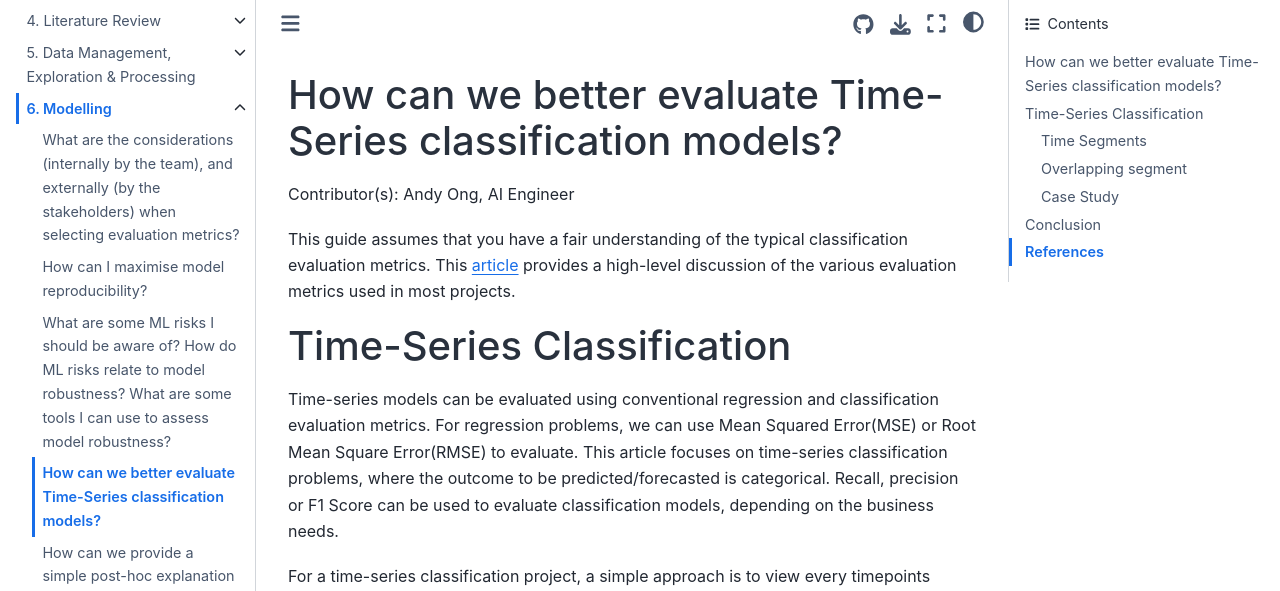
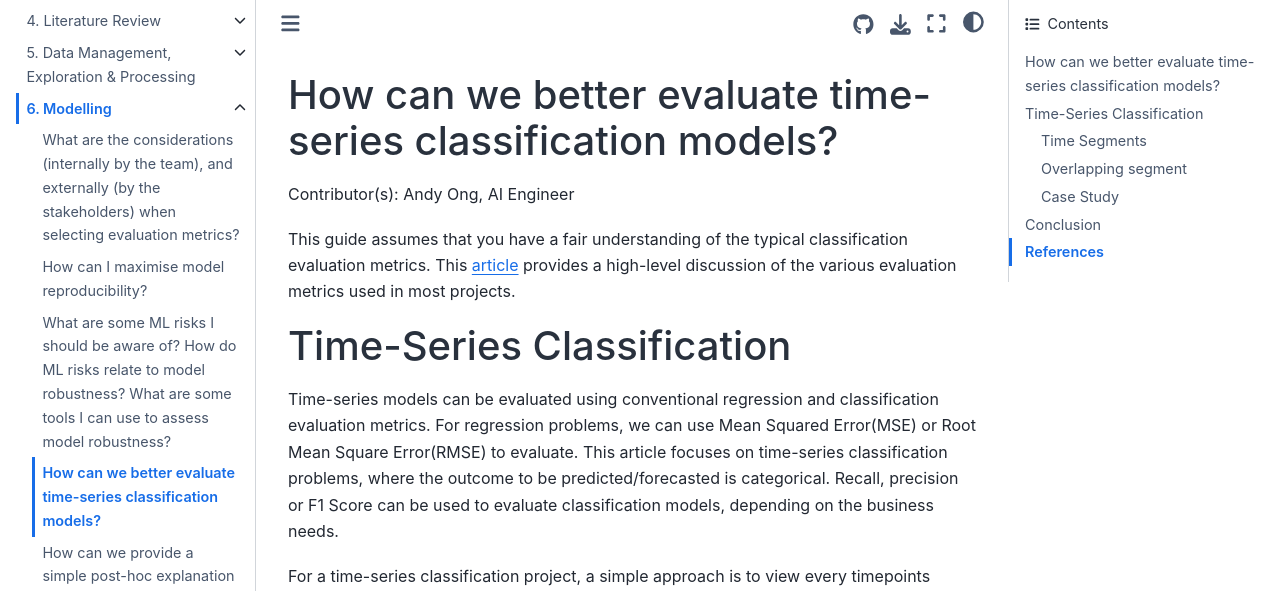
Before and after one commit to aisingapore/ai-practitioner-handbook, a Jupyter Book: the page built from book/6-modelling/evaluating-timeseries.md, in a window 1280 px wide and 900 px high. Shown: the top 591 px of the window. Built offline with Jupyter Book 1.0.4 settings and Sphinx 7.4.7 and the Sphinx Book theme 1.1.4, drawn with Linux system fonts in a browser that asks for light colours.

Commit message:
Standardised titles

```diff
--- a/book/6-modelling/evaluating-timeseries.md
+++ b/book/6-modelling/evaluating-timeseries.md
@@ -1,4 +1,4 @@
-# How can we better evaluate Time-Series classification models?
+# How can we better evaluate time-series classification models?
 
 Contributor(s): Andy Ong, AI Engineer
 
```
